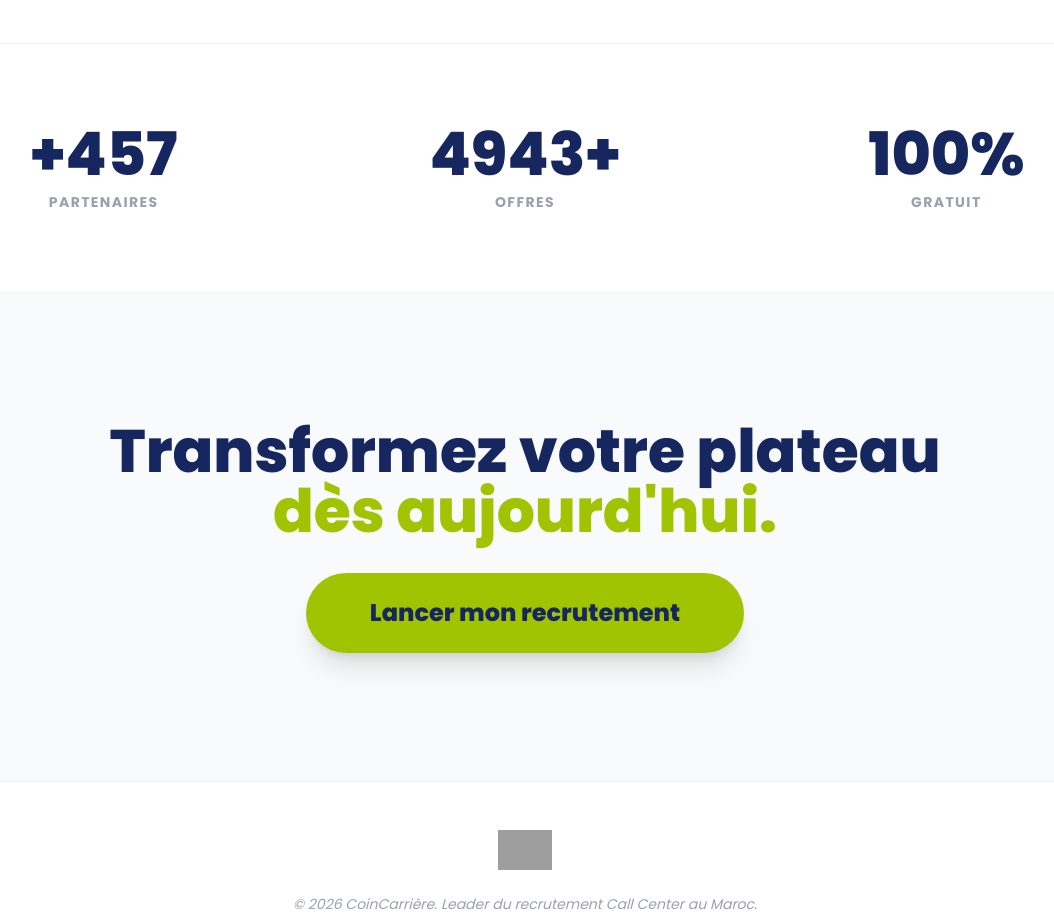
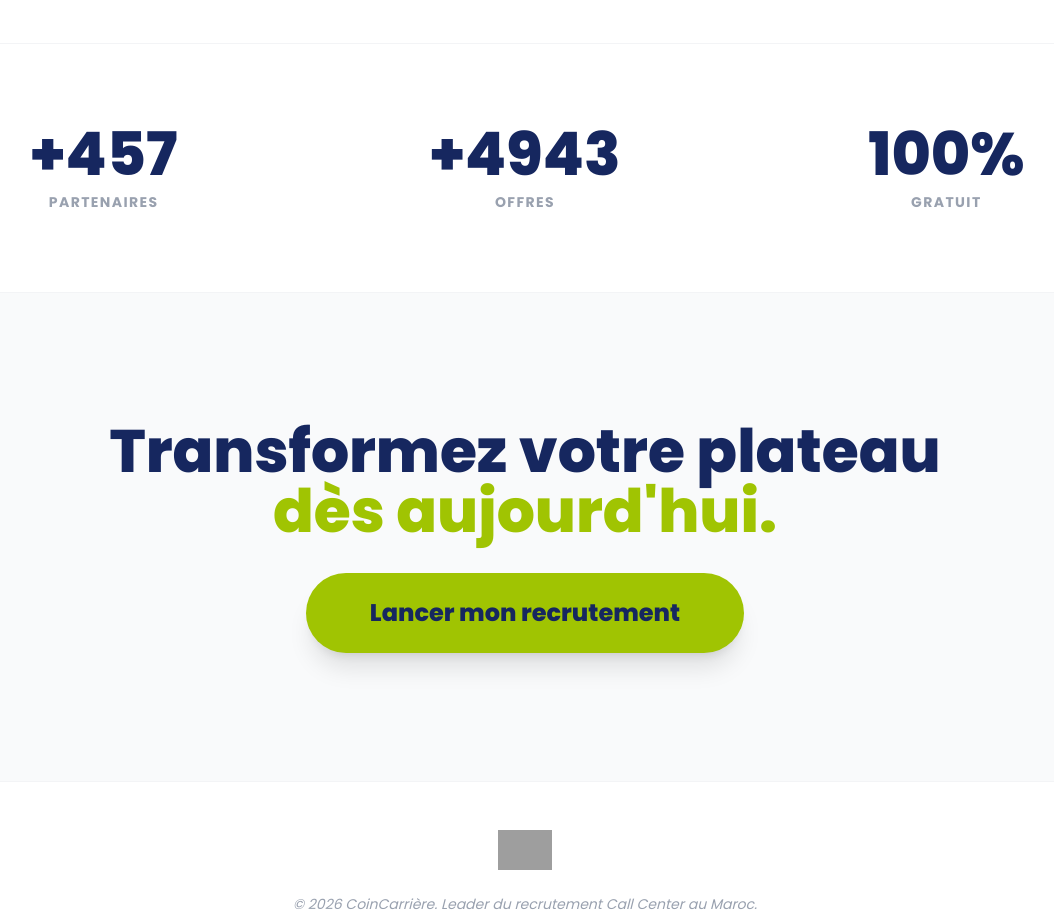
Before and after one commit to essaghyrsiham-svg/CoinCarri-re, a React (Vite) app: page / in a window 1280 px wide. Shown: the part 3440-4361 px from the top of the page, without its empty margins (115-1169 px from the left). Built offline with nearby package versions, Linux system fonts and the light colour scheme; grey boxes are pictures that could not be loaded.

Commit message:
Update Stats.tsx

```diff
--- a/src/components/Stats.tsx
+++ b/src/components/Stats.tsx
@@ -3,7 +3,7 @@ import { motion } from "motion/react";
 export default function Stats() {
   const stats = [
     { value: "+457", label: "Partenaires" },
-    { value: "4943+", label: "Offres" },
+    { value: "+4943", label: "Offres" },
     { value: "100%", label: "Gratuit" },
   ];
 
```
